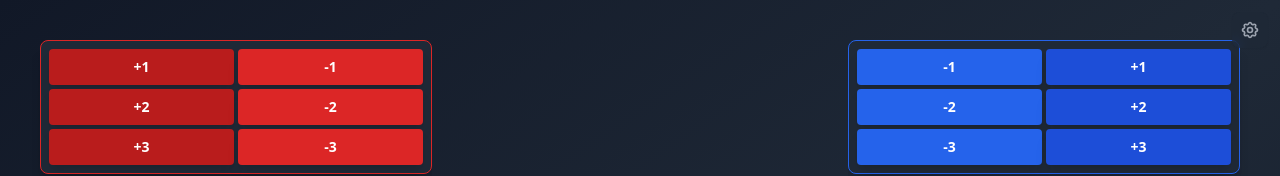
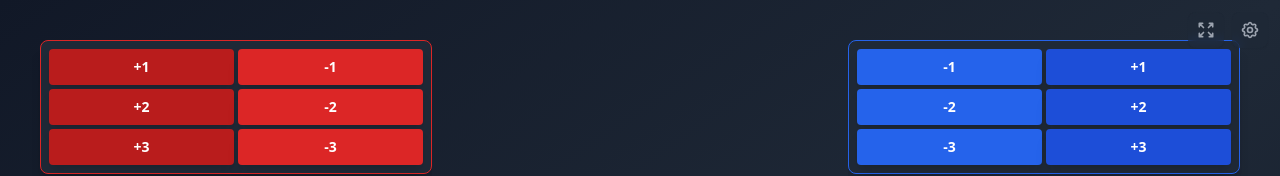
Before and after one commit to JCalderin91/combat-score, a Vue app: page / in a window 1280 px wide. Shown: the top 176 px of the page. Built offline with nearby package versions, Linux system fonts and the light colour scheme.

Commit message:
Add fullscreen functionality with toggle button and update layout for configuration options in App.vue

```diff
--- a/src/App.vue
+++ b/src/App.vue
@@ -1,6 +1,7 @@
 <script setup lang="ts">
 import { useGame } from './composables/useGame';
 import { useConfig } from './composables/useConfig';
+import { useFullscreen } from './composables/useFullscreen';
 import Timer from './components/Timer.vue';
 import PlayerScore from './components/PlayerScore.vue';
 import PlayerControls from './components/PlayerControls.vue';
@@ -9,15 +10,34 @@ import ConfigPanel from './components/ConfigPanel.vue';
 
 const game = useGame();
 const { openConfig } = useConfig();
+const { isFullscreen, toggleFullscreen } = useFullscreen();
 </script>
 
 <template>
   <div class="min-h-screen bg-gradient-to-br from-gray-900 via-gray-800 to-gray-900 p-2 sm:p-4 md:p-8 relative">
 
+    <!-- Botones flotantes superiores -->
+    <div class="fixed top-2 right-2 sm:top-3 sm:right-3 z-30 flex gap-2">
+      <!-- Botón de pantalla completa -->
+      <button
+        @click="toggleFullscreen"
+        class="bg-gray-800/50 hover:bg-gray-700/70 text-gray-400 hover:text-gray-300 p-1.5 sm:p-2 rounded-lg shadow-sm transition-all hover:scale-105 active:scale-95 backdrop-blur-sm"
+        :aria-label="isFullscreen ? 'Salir de pantalla completa' : 'Pantalla completa'"
+      >
+        <!-- Icono de expandir (cuando NO está en pantalla completa) -->
+        <svg v-if="!isFullscreen" class="w-4 h-4 sm:w-5 sm:h-5" fill="none" stroke="currentColor" viewBox="0 0 24 24">
+          <path stroke-linecap="round" stroke-linejoin="round" stroke-width="2" d="M4 8V4m0 0h4M4 4l5 5m11-1V4m0 0h-4m4 0l-5 5M4 16v4m0 0h4m-4 0l5-5m11 5l-5-5m5 5v-4m0 4h-4" />
+        </svg>
+        <!-- Icono de comprimir (cuando SÍ está en pantalla completa) -->
+        <svg v-else class="w-4 h-4 sm:w-5 sm:h-5" fill="none" stroke="currentColor" viewBox="0 0 24 24">
+          <path stroke-linecap="round" stroke-linejoin="round" stroke-width="2" d="M9 9V4.5M9 9H4.5M9 9L3.75 3.75M9 15v4.5M9 15H4.5M9 15l-5.25 5.25M15 9h4.5M15 9V4.5M15 9l5.25-5.25M15 15h4.5M15 15v4.5m0-4.5l5.25 5.25" />
+        </svg>
+      </button>
+
       <!-- Botón flotante de configuración -->
       <button
         @click="openConfig"
-      class="fixed top-2 right-2 sm:top-3 sm:right-3 z-30 bg-gray-800/50 hover:bg-gray-700/70 text-gray-400 hover:text-gray-300 p-1.5 sm:p-2 rounded-lg shadow-sm transition-all hover:scale-105 active:scale-95 backdrop-blur-sm"
+        class="bg-gray-800/50 hover:bg-gray-700/70 text-gray-400 hover:text-gray-300 p-1.5 sm:p-2 rounded-lg shadow-sm transition-all hover:scale-105 active:scale-95 backdrop-blur-sm"
         aria-label="Configuración"
       >
         <svg class="w-4 h-4 sm:w-5 sm:h-5" fill="none" stroke="currentColor" viewBox="0 0 24 24">
@@ -25,6 +45,7 @@ const { openConfig } = useConfig();
           <path stroke-linecap="round" stroke-linejoin="round" stroke-width="2" d="M15 12a3 3 0 11-6 0 3 3 0 016 0z" />
         </svg>
       </button>
+    </div>
 
     <!-- Panel de configuración -->
     <ConfigPanel />
--- /dev/null
+++ b/src/composables/useFullscreen.ts
@@ -0,0 +1,92 @@
+import { ref, onMounted, onUnmounted } from 'vue';
+
+export function useFullscreen() {
+  const isFullscreen = ref(false);
+
+  const checkFullscreen = () => {
+    isFullscreen.value = !!(
+      document.fullscreenElement ||
+      (document as any).webkitFullscreenElement ||
+      (document as any).mozFullScreenElement ||
+      (document as any).msFullscreenElement
+    );
+  };
+
+  const enterFullscreen = async () => {
+    try {
+      const element = document.documentElement;
+
+      if (element.requestFullscreen) {
+        await element.requestFullscreen();
+      } else if ((element as any).webkitRequestFullscreen) {
+        await (element as any).webkitRequestFullscreen();
+      } else if ((element as any).mozRequestFullScreen) {
+        await (element as any).mozRequestFullScreen();
+      } else if ((element as any).msRequestFullscreen) {
+        await (element as any).msRequestFullscreen();
+      }
+    } catch (error) {
+      console.error('Error entering fullscreen:', error);
+    }
+  };
+
+  const exitFullscreen = async () => {
+    try {
+      if (document.exitFullscreen) {
+        await document.exitFullscreen();
+      } else if ((document as any).webkitExitFullscreen) {
+        await (document as any).webkitExitFullscreen();
+      } else if ((document as any).mozCancelFullScreen) {
+        await (document as any).mozCancelFullScreen();
+      } else if ((document as any).msExitFullscreen) {
+        await (document as any).msExitFullscreen();
+      }
+    } catch (error) {
+      console.error('Error exiting fullscreen:', error);
+    }
+  };
+
+  const toggleFullscreen = async () => {
+    if (isFullscreen.value) {
+      await exitFullscreen();
+    } else {
+      await enterFullscreen();
+    }
+  };
+
+  // Escuchar cambios en el estado de pantalla completa
+  onMounted(() => {
+    checkFullscreen();
+
+    const events = [
+      'fullscreenchange',
+      'webkitfullscreenchange',
+      'mozfullscreenchange',
+      'MSFullscreenChange'
+    ];
+
+    events.forEach(event => {
+      document.addEventListener(event, checkFullscreen);
+    });
+  });
+
+  onUnmounted(() => {
+    const events = [
+      'fullscreenchange',
+      'webkitfullscreenchange',
+      'mozfullscreenchange',
+      'MSFullscreenChange'
+    ];
+
+    events.forEach(event => {
+      document.removeEventListener(event, checkFullscreen);
+    });
+  });
+
+  return {
+    isFullscreen,
+    enterFullscreen,
+    exitFullscreen,
+    toggleFullscreen,
+  };
+}
```
Lines whose indentation alone changed are shown as unchanged.
